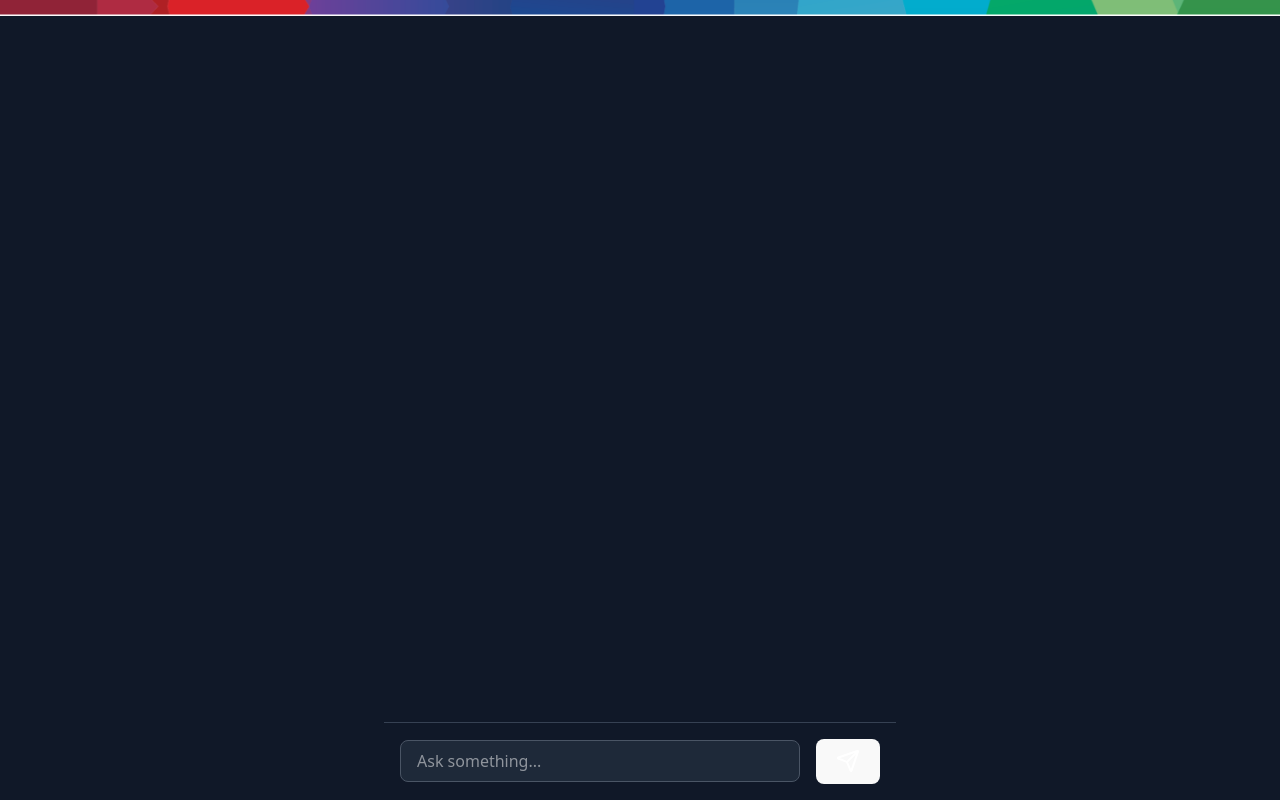
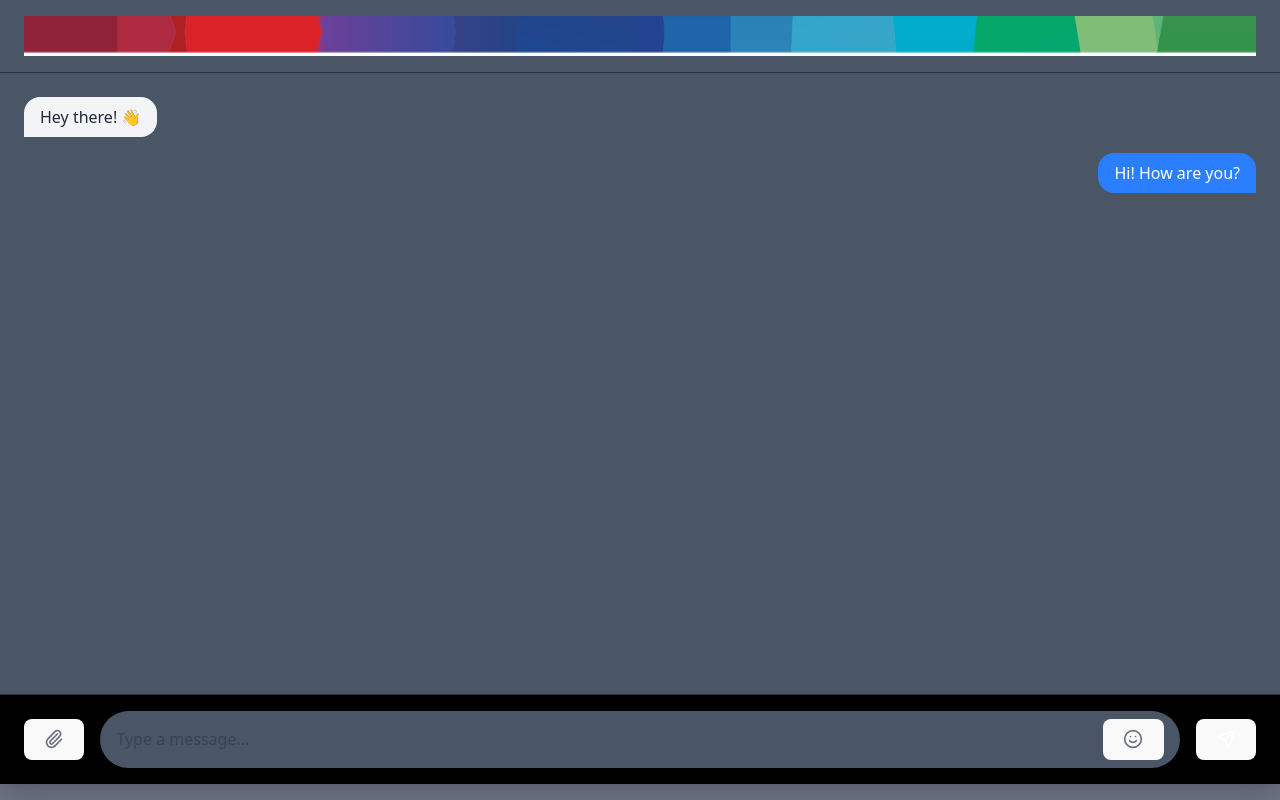
Before and after one commit to krishnafauj/bosch-langchain_repo, a React (Vite) app in the folder client/: page / in a window 1280 px wide. Built offline with nearby package versions, Linux system fonts and the light colour scheme.

Commit message:
ui fixed

```diff
--- a/client/src/App.jsx
+++ b/client/src/App.jsx
@@ -1,9 +1,9 @@
 import { useState } from "react";
 import { motion } from "framer-motion";
-import { Send } from "lucide-react";
+import { Send, Smile, Paperclip, MoreVertical, Search } from "lucide-react";
 import imageSrc from "./image.png";
 
-export default function Chatbot() {
+export default function App() {
   const toolLinks = {
     "GWB 12V-10": "https://www.bosch-professional.com/gb/en/products/gwb-12v-10-0601390909",
     "GWB 10 RE": "https://www.bosch-professional.com/lb/en/products/gwb-10-re-0601132703",
@@ -29,16 +29,20 @@ export default function Chatbot() {
     "GSR 12V-15": "https://www.bosch-pt.co.in/in/en/products/gsr-12v-15-fc-06019F60F0",
     "GSR 18V-60 C": "https://www.bosch-professional.com/gb/en/products/gsr-18v-60-c-06019G1102",
     "GSR 18V-110 C": "https://www.bosch-professional.com/gb/en/products/gsr-18v-110-c-06019G0109",
-    "GSB 18V-110 C": "https://www.bosch-professional.com/sa/en/products/gsb-18v-110-c-06019G030A"
-  };
+    "GSB 18V-110 C": "https://www.bosch-professional.com/sa/en/products/gsb-18v-110-c-06019G030A",
+    "GSR 18V-55": "https://www.bosch-professional.com/gb/en/products/gsr-18v-55-06019H5202"
+  }
 
-  const [messages, setMessages] = useState([]);
+  const [messages, setMessages] = useState([
+    { id: 1, text: "Hey there! 👋", sender: "them", time: "09:41" },
+    { id: 2, text: "Hi! How are you?", sender: "me", time: "09:42" },
+  ]);
   const [input, setInput] = useState("");
   const [loading, setLoading] = useState(false);
 
   const sendMessage = async () => {
     if (!input.trim()) return;
-    const newMessages = [...messages, { text: input, sender: "user" }];
+    const newMessages = [...messages, { text: input, sender: "me", time: new Date().toLocaleTimeString("en-US", { hour: "2-digit", minute: "2-digit" }) }];
     setMessages(newMessages);
     setInput("");
     setLoading(true);
@@ -50,44 +54,43 @@ export default function Chatbot() {
         body: JSON.stringify({ question: input })
       });
       const data = await response.json();
-
       let botResponse = data.answer.replace(/\n/g, "<br />");
       let links = "";
 
-      // Check if any tool name exists in the response and collect their links
       for (const tool in toolLinks) {
-        if (botResponse.includes(tool))
-        {
+        if (botResponse.includes(tool)) {
           links += `<br /><a href="${toolLinks[tool]}" target="_blank" class="text-blue-400 underline">More about ${tool}</a>`;
         }
-
       }
-
-      if (links) {
-        botResponse += `<br /><br />Related Tools:${links}`;
-      }
-
-      setMessages([...newMessages, { text: botResponse, sender: "bot" }]);
+      if (links) botResponse += `<br /><br />Related Tools:${links}`;
+      setMessages([...newMessages, { text: botResponse, sender: "them", time: new Date().toLocaleTimeString("en-US", { hour: "2-digit", minute: "2-digit" }) }]);
     } catch (error) {
       console.error("Error fetching response:", error);
     }
     setLoading(false);
   };
 
+  return (
+    <div className="flex h-screen min-w-screen bg-gray-500">
+      <div className="flex flex-col flex-1 bg-gray-600 shadow-xl  mb-4 overflow-hidden">
+        <div className="flex items-center justify-between px-6 py-4 border-b">
+          <div className="flex items-center ">
+            <img src={imageSrc} alt="Logo" className="h-10 w-full " />
 
-  return (<div className="flex flex-col  min-w-screen items-center gap-5 h-screen bg-gray-900 text-white ">
-    <img src={imageSrc} alt="Description" />
+          </div>
 
-      <div className="flex flex-col w-full pl-50 max-w-5xl mb-5 pb-24 m-2 space-y-5 flex-grow overflow-auto">
+        </div>
+
+        <div className="flex-1 flex flex-col  items-center overflow-y-auto p-6 space-y-4 ">
           {messages.map((msg, index) => (
             <motion.div
               key={index}
               initial={{ opacity: 0, y: 10 }}
               animate={{ opacity: 1, y: 0 }}
-            className={`max-w-lg px-4 py-2 rounded-lg ${
-              msg.sender === "user" ? "ml-auto bg-blue-500" : "mr-auto bg-gray-700"
+              className={`w-fit max-w-lg px-4 py-2 rounded-2xl ${msg.sender === "me"
+                  ? "bg-blue-500 text-white rounded-br-none self-end"
+                  : "bg-gray-100 text-gray-800 rounded-bl-none self-start"
                 }`}
-            style={{ marginRight: msg.sender === "user" ? 200 : 0, marginLeft: msg.sender === "bot" ? 200 : 0 }}
               dangerouslySetInnerHTML={{ __html: msg.text }}
             />
           ))}
@@ -95,27 +98,33 @@ export default function Chatbot() {
             <motion.div
               initial={{ opacity: 0 }}
               animate={{ opacity: 1 }}
-            className="mr-auto bg-gray-700 px-4 py-2 rounded-lg"
-            style={{ marginLeft: 200 }}
+              className="bg-gray-700 px-4 py-2 rounded-lg text-white"
             >
               ...
             </motion.div>
           )}
         </div>
-      <div className="flex items-center w-full max-w-lg p-4  border-t border-gray-700 fixed bottom-0 bg-gray-900">
+
+
+        <div className="px-6 py-4 border-t bg-black">
+          <div className="flex items-center  space-x-4 ">
+            <button className="p-2 hover:bg-gray-100 rounded-full"><Paperclip className="w-5 h-5 text-gray-500" /></button>
+            <div className="flex-1 flex items-center space-x-4 bg-gray-600 rounded-full px-4 py-2">
               <input
-          className="flex-1 px-4 py-2 rounded-lg bg-gray-800 border border-gray-600 text-white focus:outline-none"
-          placeholder="Ask something..."
+                type="text"
+                placeholder="Type a message..."
+                className="flex-1 bg-transparent outline-none"
                 value={input}
                 onChange={(e) => setInput(e.target.value)}
                 onKeyPress={(e) => e.key === "Enter" && sendMessage()}
               />
-        <button
-          className="ml-4 p-2 bg-blue-500 rounded-lg hover:bg-blue-600"
-          onClick={sendMessage}
-        >
-          <Send className="w-6 h-6 text-white" />
+              <button className="p-2 hover:bg-gray-200 rounded-full"><Smile className="w-5 h-5 text-gray-500" /></button>
+            </div>
+            <button onClick={sendMessage} className="p-3 bg-blue-500 hover:bg-blue-600 rounded-full text-white">
+              <Send className="w-5 h-5" />
             </button>
+          </div>
+        </div>
       </div>
     </div>
   );
```
Also changed, not shown: 1 other file (tests, documents, lock files or other folders). Lines whose indentation alone changed are shown as unchanged.
